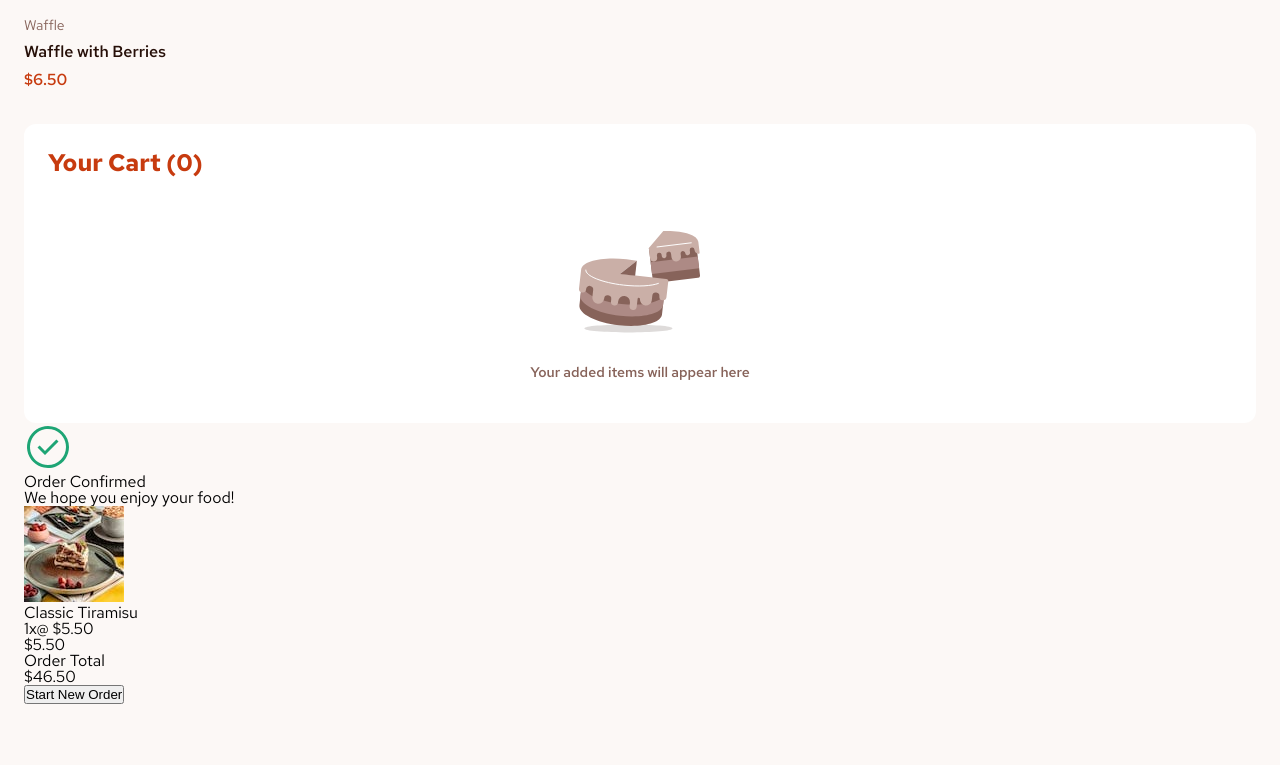
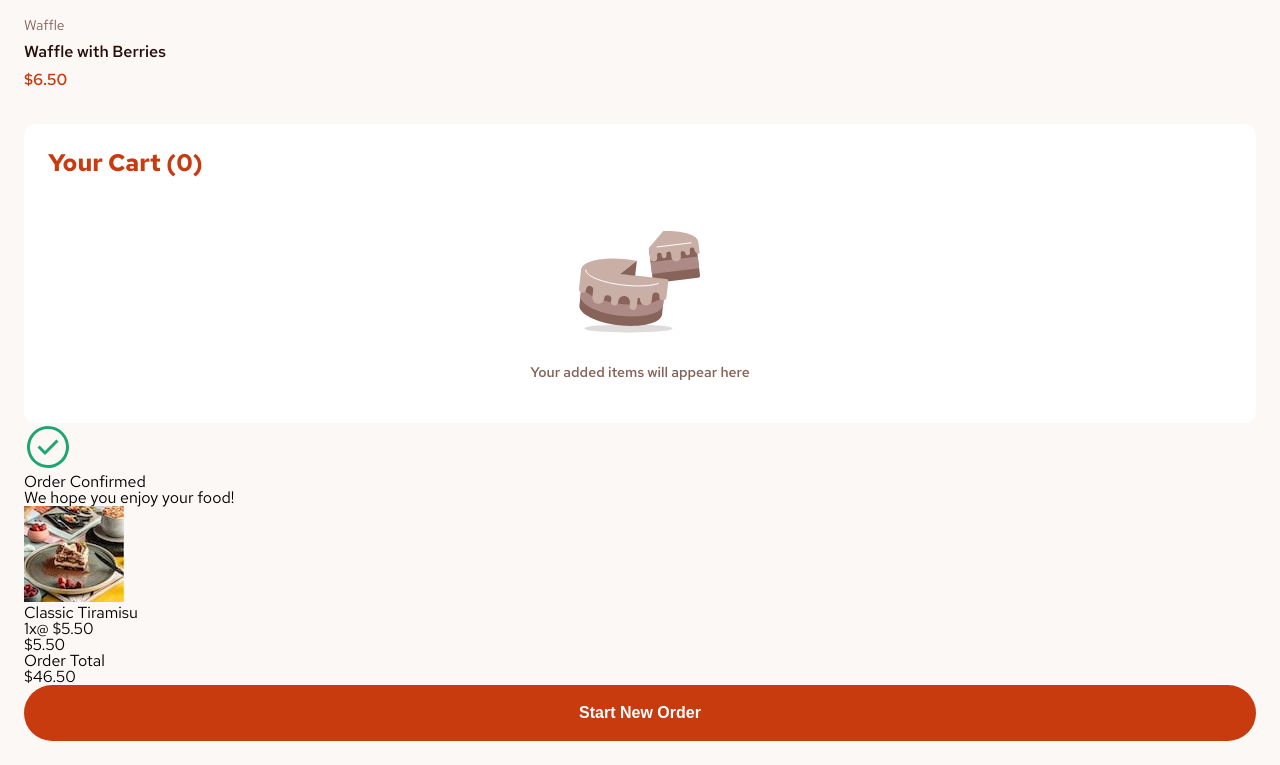
Before and after one commit to perfi-dev/product-list-with-cart, a React (Vite) app: page / in a window 1280 px wide. Shown: the part 1307-2072 px from the top of the page. Before the commit the page ends 2035 px from the top, so only its background shows below. Built offline with nearby package versions, Linux system fonts and the light colour scheme.

Commit message:
feat: add ButtonPrimary component styles

```diff
--- a/src/components/ButtonPrimary/ButtonPrimary.jsx
+++ b/src/components/ButtonPrimary/ButtonPrimary.jsx
@@ -1,5 +1,9 @@
+import styles from "./ButtonPrimary.module.css";
+
 function ButtonPrimary({ children }) {
-  return <button>{children}</button>;
+  return (
+    <button className={`${styles.btnPrimary} text-preset-3`}>{children}</button>
+  );
 }
 
 export default ButtonPrimary;
--- /dev/null
+++ b/src/components/ButtonPrimary/ButtonPrimary.module.css
@@ -0,0 +1,17 @@
+.btnPrimary {
+  width: 100%;
+  padding: var(--sp-200) var(--sp-300);
+  border: none;
+  border-radius: 999px;
+  background-color: var(--color-red);
+  cursor: pointer;
+  transition: background 0.2s ease;
+
+  color: var(--color-white);
+}
+
+.btnPrimary:hover,
+.btnPrimary:focus-visible {
+  background:
+    linear-gradient(rgba(0, 0, 0, 0.25), rgba(0, 0, 0, 0.25)), var(--color-red);
+}
```
